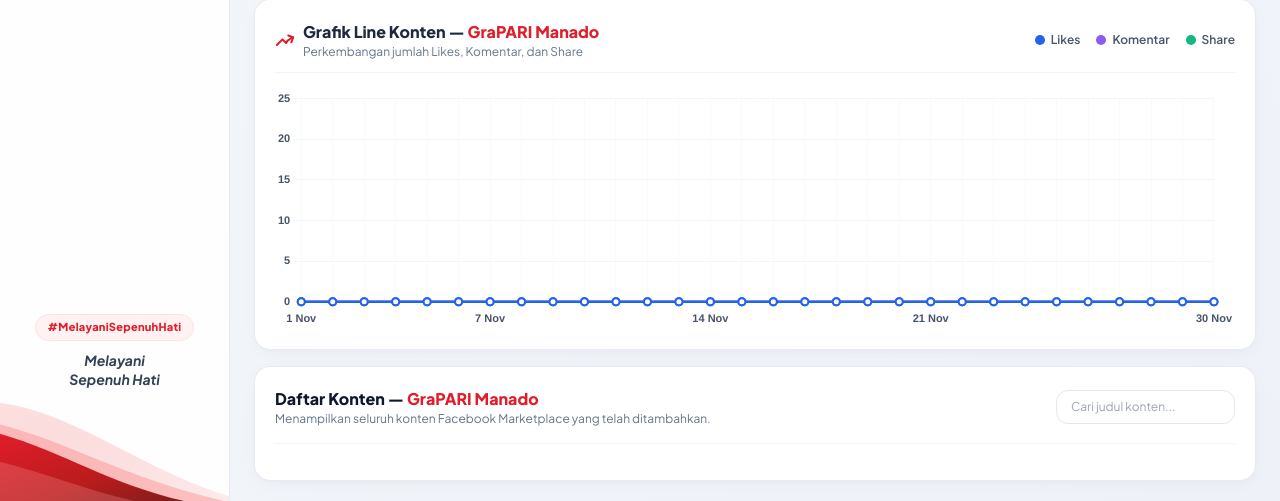
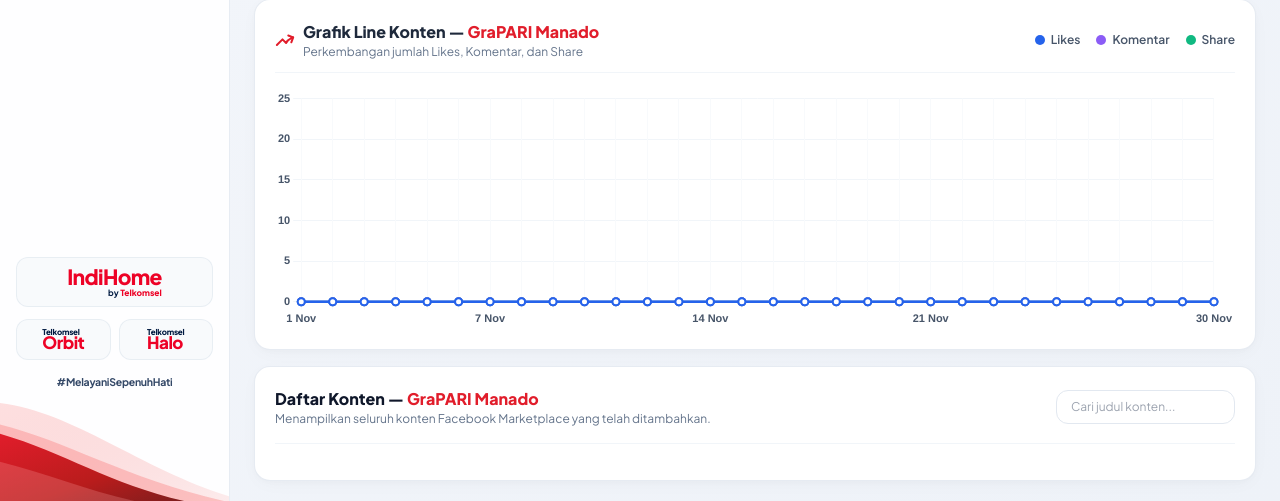
Before and after one commit to andi-fkri/grapari-sosmed, a Laravel app: page / in a window 1280 px wide. Shown: the part 1247-1748 px from the top of the page. Run offline with Laravel 12, Linux system fonts and the light colour scheme; the visitor is signed in with stand-in values (Sample User, id 1); data that the repository does not hold is empty; parts of the project's set-up code (start-up, migrations or seed data) failed here and were passed over; some libraries are stand-ins or nearby versions.

Commit message:
Add official IndiHome by Telkomsel, Telkomsel Orbit, and Telkomsel Halo brand lockups

```diff
--- a/resources/views/dashboard.blade.php
+++ b/resources/views/dashboard.blade.php
@@ -136,16 +136,47 @@
             </nav>
         </div>
 
-        <!-- Bottom Telkomsel Hashtag Branding + Decorative Red Wave -->
-        <div class="relative pt-12 pb-28 px-5">
-            <div class="relative z-10 text-center">
-                <span class="inline-block px-3 py-1 rounded-full bg-red-50 border border-red-100 text-[11px] font-extrabold text-[#E11D2B] tracking-wide">
+        <!-- Bottom Telkomsel Official Product Logos (IndiHome, Orbit, Halo) + Decorative Red Wave -->
+        <div class="relative pt-8 pb-28 px-4">
+            <div class="relative z-10 flex flex-col items-center space-y-3">
+                <!-- 1. Latest IndiHome (by Telkomsel) Unified Brand Logo -->
+                <div class="w-full py-2 px-3 rounded-xl bg-slate-50/90 border border-slate-200/70 flex flex-col items-center justify-center shadow-2xs">
+                    <div class="inline-flex flex-col items-end leading-none">
+                        <span class="text-[21px] font-black tracking-tight text-[#ED0226]" style="letter-spacing: -0.03em;">
+                            IndiHome
+                        </span>
+                        <span class="text-[8.5px] font-bold text-[#001A41] tracking-normal mt-0.5">
+                            by <strong class="font-extrabold text-[#ED0226]">Telkomsel</strong>
+                        </span>
+                    </div>
+                </div>
+
+                <!-- 2 & 3. Latest Telkomsel Orbit & Telkomsel Halo Unified Sub-Brand Lockups -->
+                <div class="w-full grid grid-cols-2 gap-2">
+                    <!-- Telkomsel Orbit -->
+                    <div class="py-2 px-2.5 rounded-xl bg-slate-50/90 border border-slate-200/70 flex flex-col items-center justify-center shadow-2xs">
+                        <div class="inline-flex flex-col items-start leading-none">
+                            <span class="text-[8px] font-extrabold text-[#001A41] tracking-tight">Telkomsel</span>
+                            <span class="text-[17px] font-black text-[#ED0226] tracking-tight -mt-0.5" style="letter-spacing: -0.03em;">
+                                Orbit
+                            </span>
+                        </div>
+                    </div>
+
+                    <!-- Telkomsel Halo -->
+                    <div class="py-2 px-2.5 rounded-xl bg-slate-50/90 border border-slate-200/70 flex flex-col items-center justify-center shadow-2xs">
+                        <div class="inline-flex flex-col items-start leading-none">
+                            <span class="text-[8px] font-extrabold text-[#001A41] tracking-tight">Telkomsel</span>
+                            <span class="text-[17px] font-black text-[#ED0226] tracking-tight -mt-0.5" style="letter-spacing: -0.03em;">
+                                Halo
+                            </span>
+                        </div>
+                    </div>
+                </div>
+
+                <span class="text-[10.5px] font-bold text-[#001A41]/80 tracking-tight pt-0.5">
                     #MelayaniSepenuhHati
                 </span>
-                <p class="mt-2.5 text-[14px] italic font-extrabold text-slate-700 leading-snug">
-                    Melayani<br>
-                    Sepenuh Hati
-                </p>
             </div>
 
             <!-- Decorative Red Ribbon Waves at Bottom Left -->
```
Also changed, not shown: resources/views/login.blade.php (+19 -2 lines).
